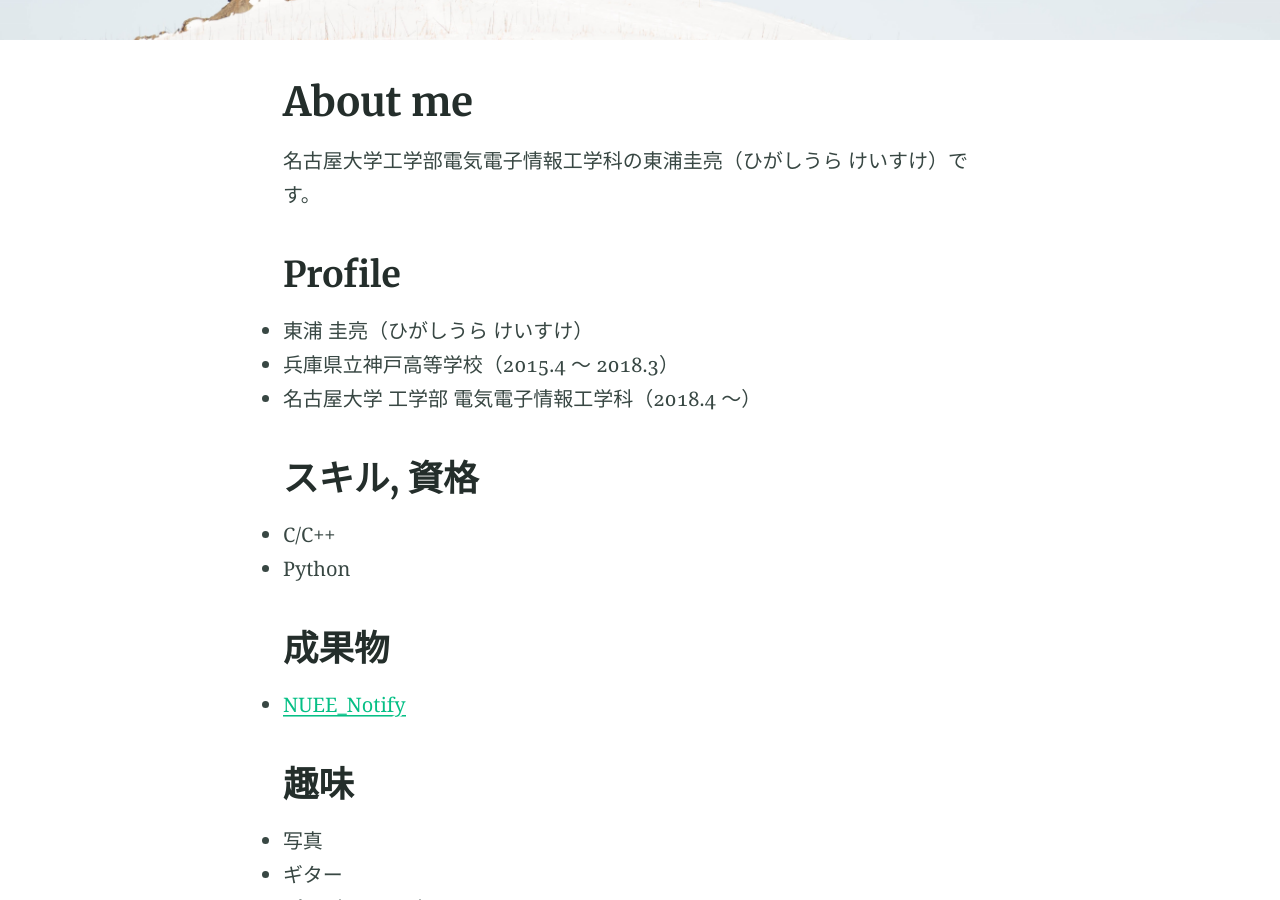
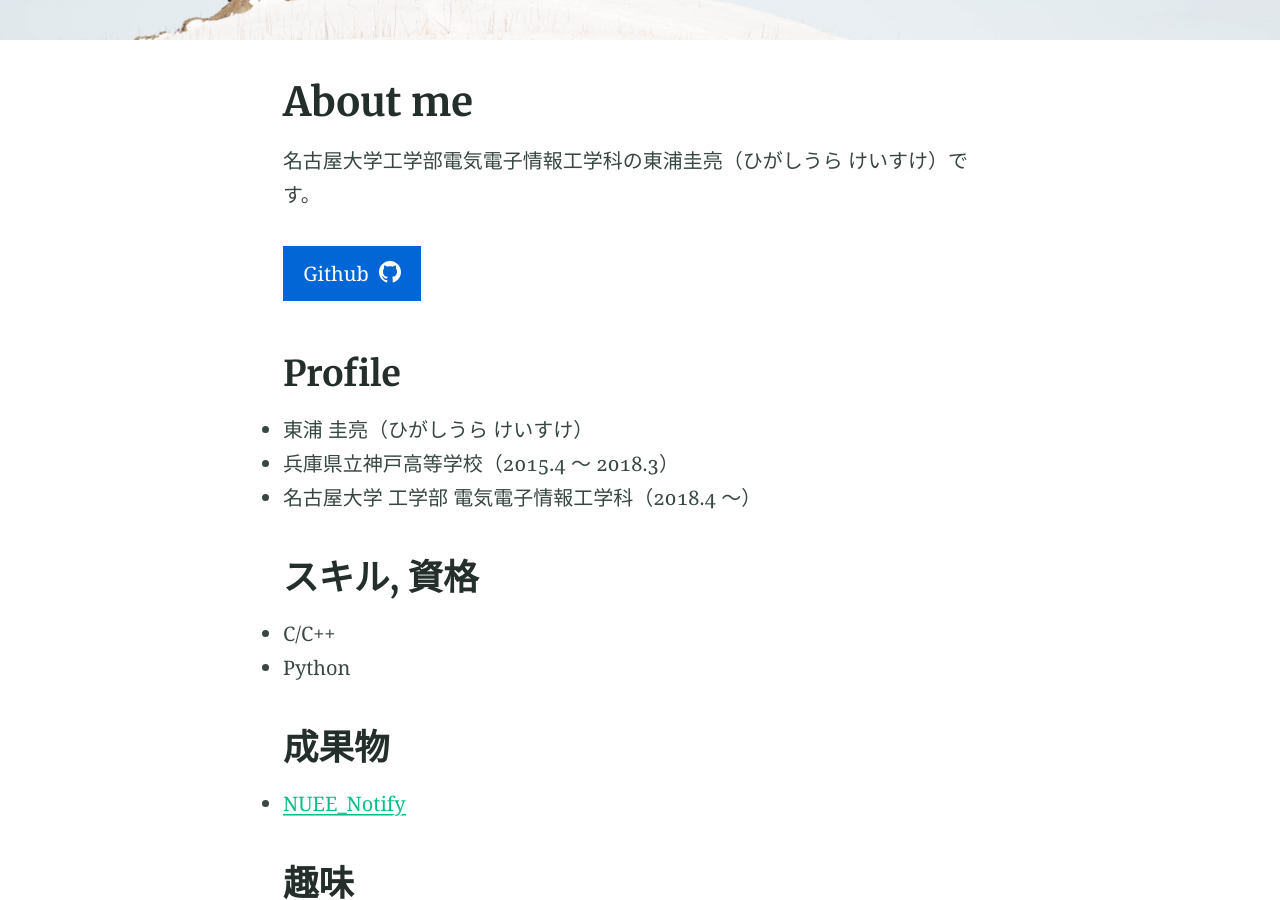
Before and after one commit to Urachan1203/Urachan1203.github.io, a Jekyll site: the page built from elements.md, in a window 1280 px wide and 900 px high, scrolled down 368 px. Built offline with Jekyll 4.4.1, drawn with Linux system fonts in a browser that asks for light colours.

Commit message:
add my github link

```diff
--- a/elements.md
+++ b/elements.md
@@ -8,6 +8,8 @@ excerpt: ""
 ---
 
 名古屋大学工学部電気電子情報工学科の東浦圭亮（ひがしうら けいすけ）です。
+
+{% include button.html text="Github" icon="github" link="https://github.com/Urachan1203" color="#0366d6" %}
 
 ## Profile
 
```
